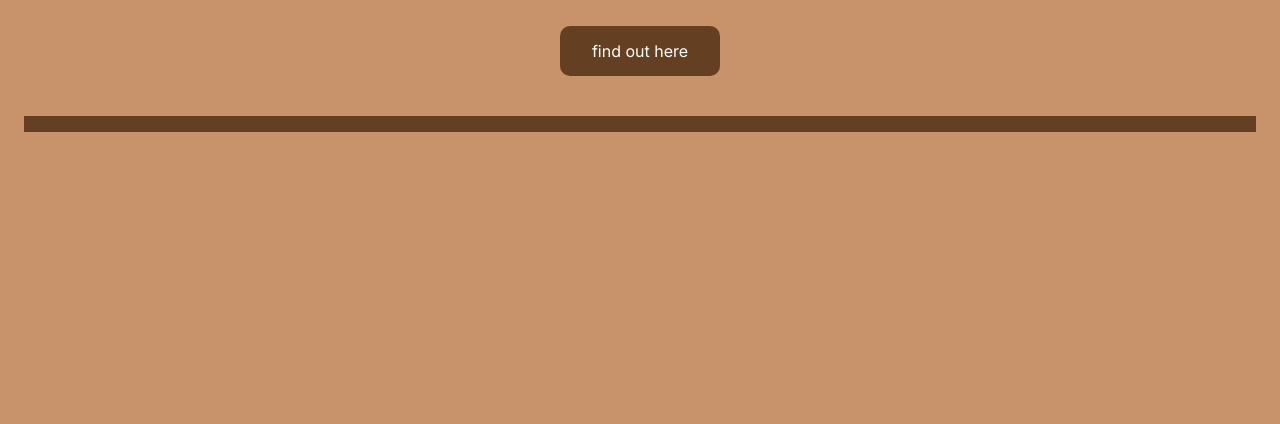
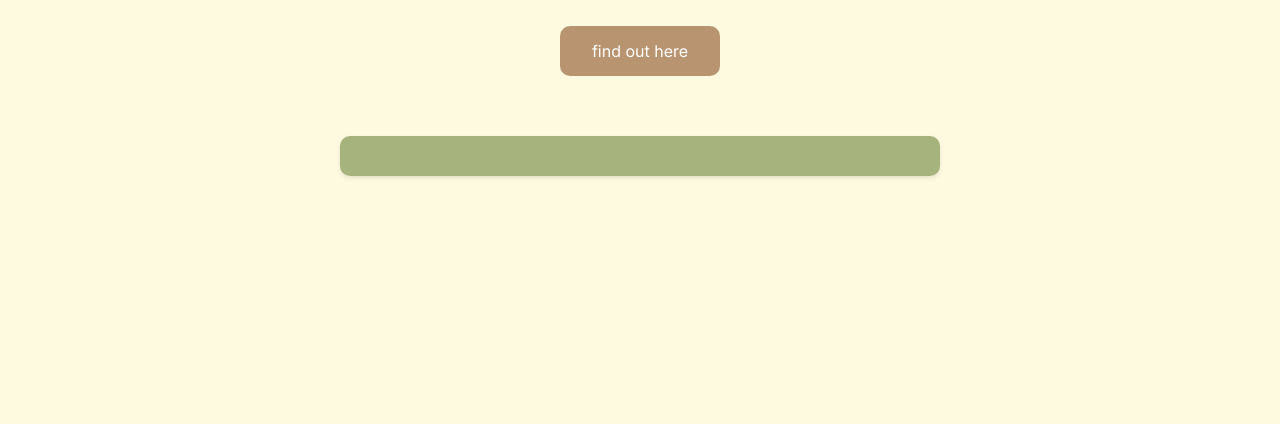
Before and after one commit to Xidra019/javascript-random-messages-project, a plain HTML site: page index.html in a window 1280 px wide. Shown: the part 376-800 px from the top of the page. Drawn offline with Linux system fonts and the light colour scheme.

Commit message:
better ui added

```diff
--- a/index.html
+++ b/index.html
@@ -12,9 +12,11 @@
     <img src="img/charlie.webp" alt="charlie" id="charlie">
     <div class="hero">
     <h1 >What Dachshund am i according to the Holy Charchar?</h1>
-     <a><p id="button">find out here</p></a>
+     <a href="#output"><p id="button">find out here</p></a>
     </div>
+    <div class="container">
     <div id="output"></div>
+    </div>
     <script src="script.js"></script>
 </body>
 </html>
--- a/style.css
+++ b/style.css
@@ -1,8 +1,15 @@
 @import url('https://fonts.googleapis.com/css2?family=Inter:ital,opsz,wght@0,14..32,100..900;1,14..32,100..900&display=swap');
+:root{
+--color-background: #B99470;
+--color-primary: #FEFAE0;
+--color-secondary: #A6B37D;
+--color-tertiary: #f4f4f4;
+}
 
 h1, h2, h3, h4, h5, h6 {
     font-family: 'Inter', sans-serif;
     font-weight:600;
+    color: #B99470;
 }
 
 p {
@@ -15,7 +22,7 @@ p {
 }
 
 body {
-    background-color: #c8926a;
+    background-color: #FEFAE0;
 }
 
 img{
@@ -33,7 +40,7 @@ div {
 }
 
 #button {
-    background-color: #653f21;
+    background-color:var(--color-background);
     border: none;
     color: white;
     padding: 15px 32px;
@@ -54,10 +61,25 @@ div {
 
 #output {
     margin-top: 20px;
+    padding: 20px;
     font-family: 'Inter', sans-serif;
     font-weight: 400;
     text-align: center;
-    color:rgb(255, 255, 255);
+    color: var(--color-primary);
     font-size: 1.5rem;
-    background-color: #653f21;
+    background-color: var(--color-secondary);
+    border-radius: 10px;
+    box-shadow: 0 2px 4px rgba(0, 0, 0, 0.1);
+    max-width: 600px;
+    width: 100%;
+    box-sizing: border-box;
 }
+
+.container {
+    display: flex;
+    flex-direction: column;
+    justify-content: center;
+    align-items: center;
+    height: 100%;
+    padding: 20px;
+}
```
